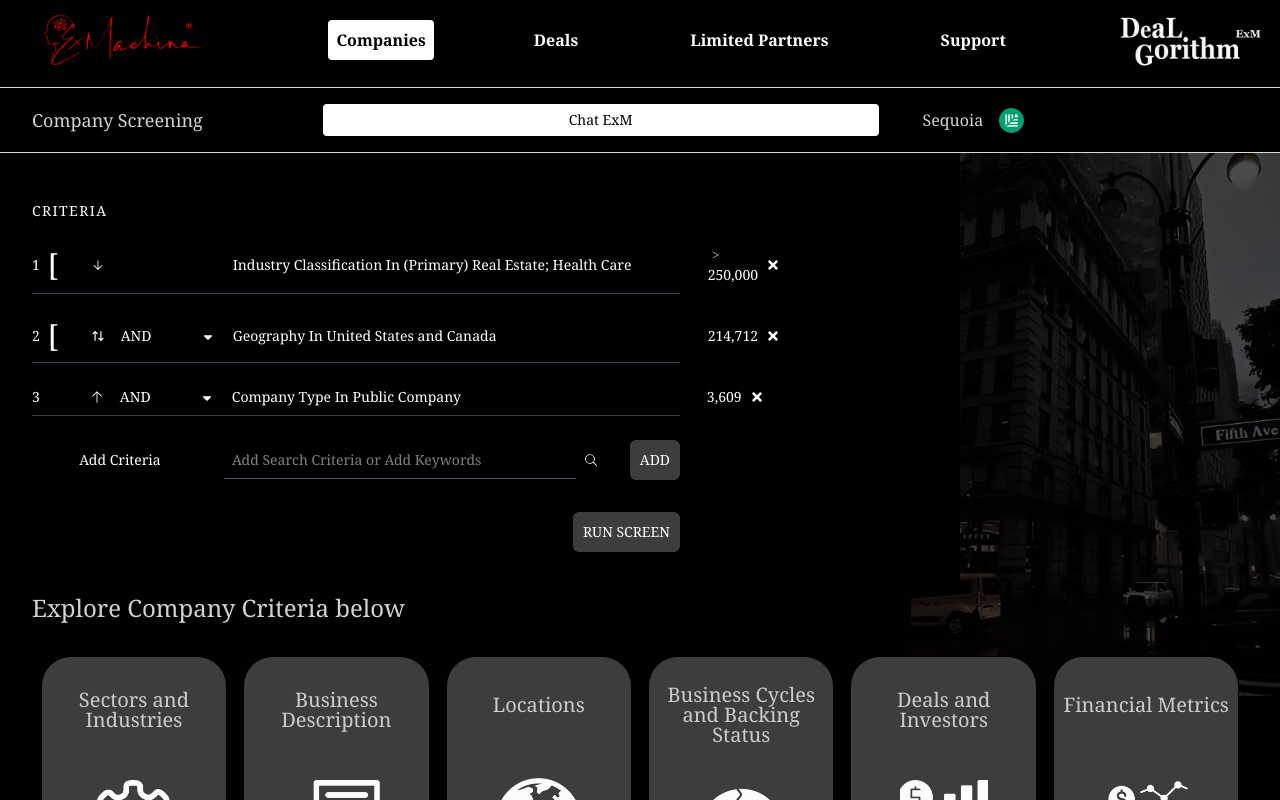
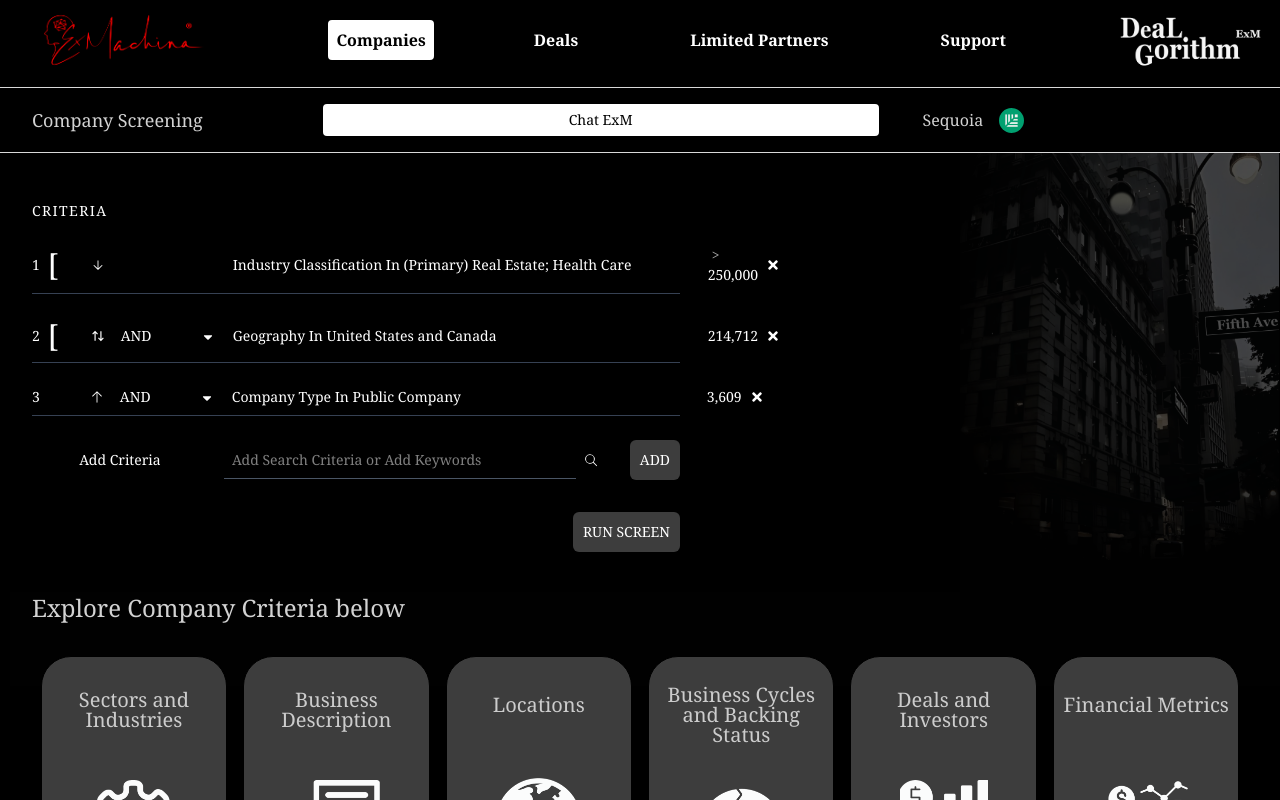
Before and after one commit to hamadhussain/NextJs-UI, a Next.js app: page / in a window 1280 px wide. Shown: the top 800 px of the page. Built offline with nearby package versions, Linux system fonts and the light colour scheme.

Commit message:
Update globals.css

```diff
--- a/src/app/globals.css
+++ b/src/app/globals.css
@@ -80,7 +80,7 @@ button,img{
   margin-top: 8px;
 }
 .background, .background::before {
-  background-image: url('/background.jpeg');
+  background-image: url('/background.png');
   background-position: top right;
   background-size: contain;
   background-repeat: no-repeat;
```
